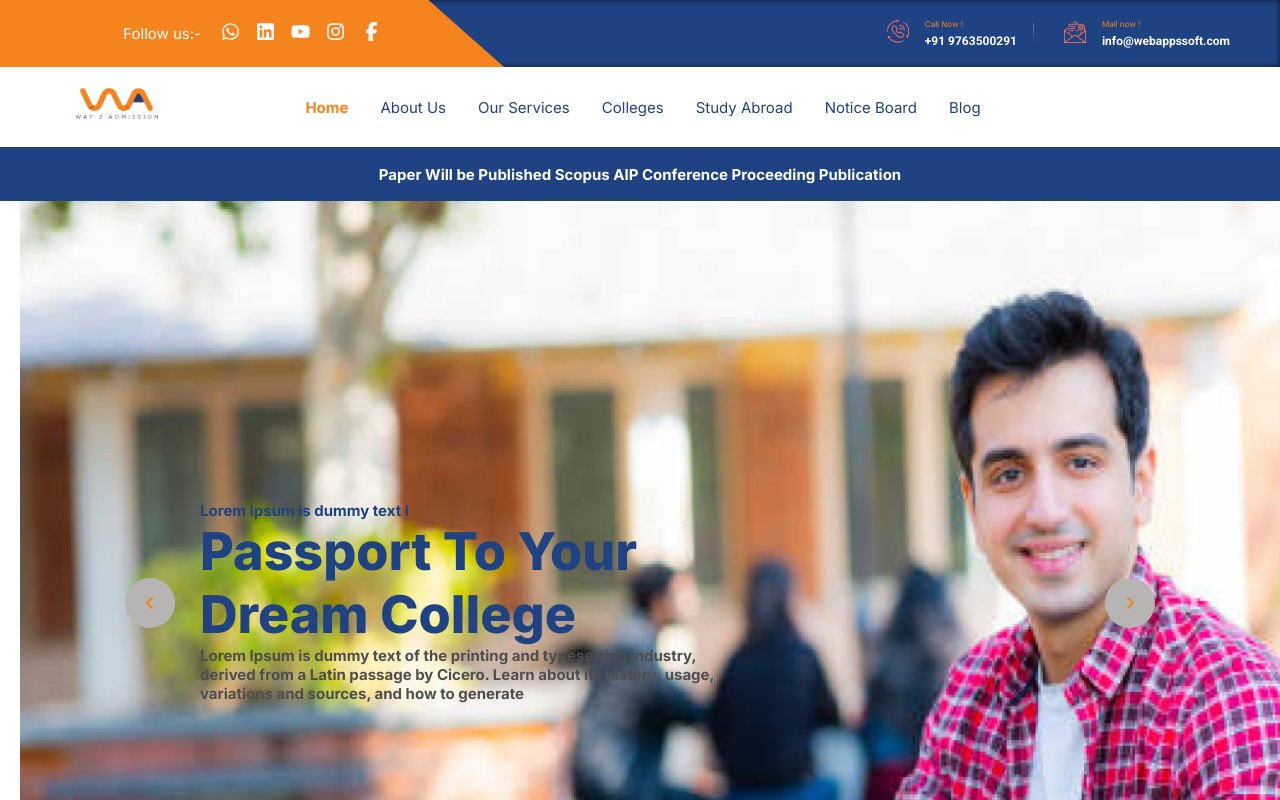
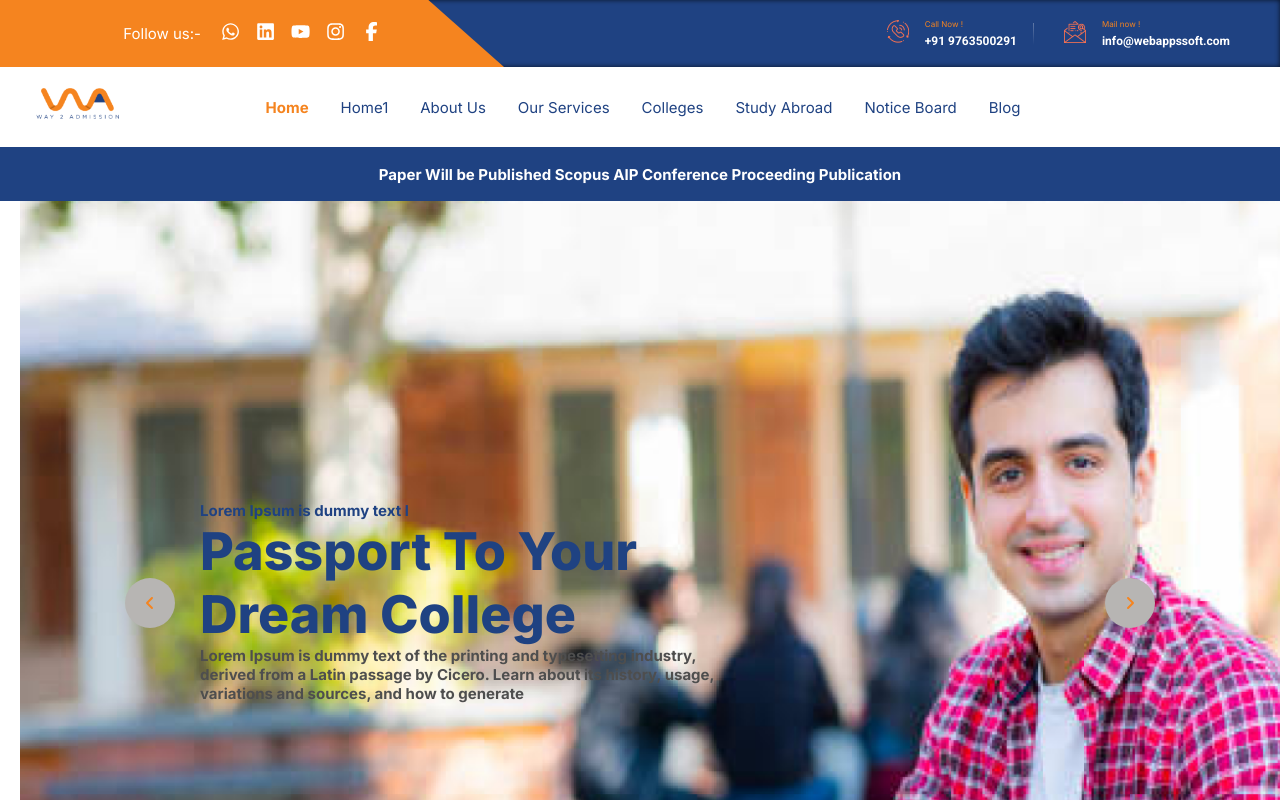
Before and after one commit to Vikalp-Mishra03/Way2Admission, a React (Vite) app: page / in a window 1280 px wide. Shown: the top 800 px of the page. Built offline with nearby package versions, Linux system fonts and the light colour scheme.

Commit message:
adding changes in navbar

```diff
--- a/src/component/navbar/Navbar.jsx
+++ b/src/component/navbar/Navbar.jsx
@@ -17,8 +17,9 @@ export default function Navbar() {
       <NavLink to='/'><img src={logo} alt="" /></NavLink>
       <nav ref={navRef}>
         <NavLink to="/">Home</NavLink>
+        <NavLink to="/home1">Home1</NavLink>
         <NavLink to="/about">About Us</NavLink>
-        <NavLink to="/certificates">Our Services</NavLink>
+        <NavLink to="/services">Our Services</NavLink>
         <NavLink to="/newsPaper">Colleges</NavLink>
         <NavLink to="/donate">Study Abroad</NavLink>
         <NavLink to="/donate">Notice Board</NavLink>
```
